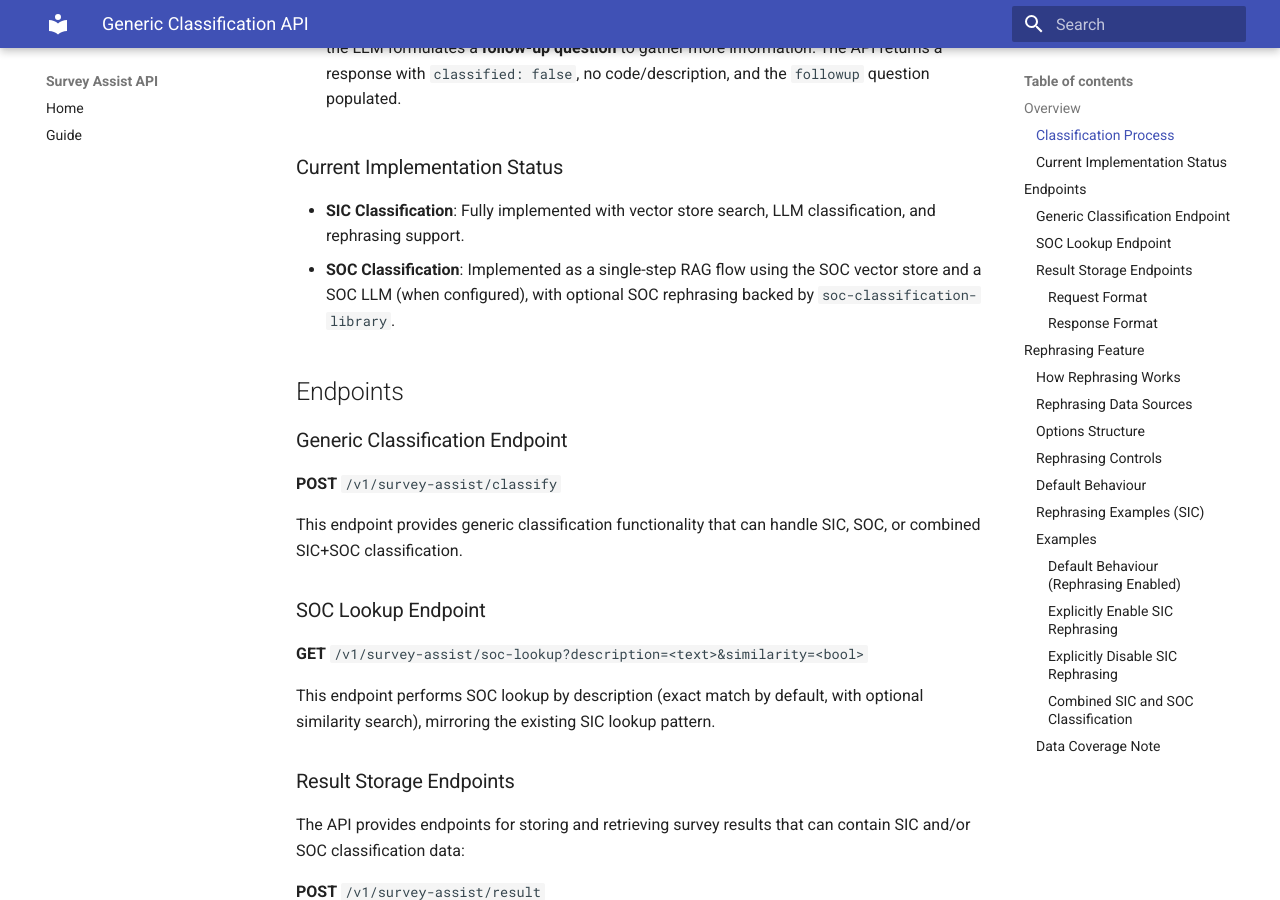
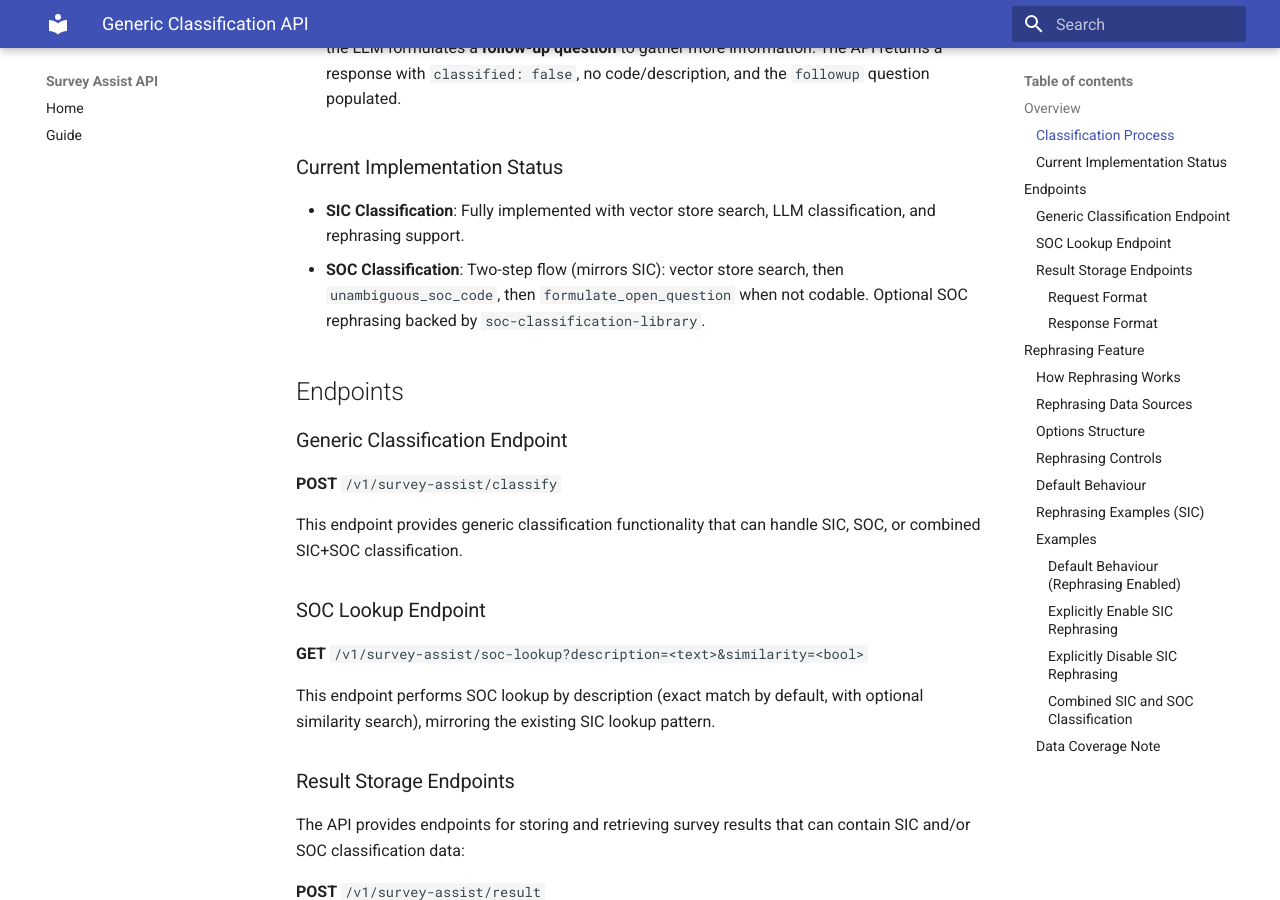
Before and after one commit to ONSdigital/survey-assist-api, an MkDocs documentation site: the page built from docs/generic_classification.md, in a window 1280 px wide and 900 px high, scrolled down 720 px. Built offline with MkDocs 1.6.1 and Material for MkDocs 9.7.7, drawn with Linux system fonts in a browser that asks for light colours.

Commit message:
update doc

```diff
--- a/docs/generic_classification.md
+++ b/docs/generic_classification.md
@@ -21,7 +21,7 @@ The classification process works as follows:
 ### Current Implementation Status
 
 - **SIC Classification**: Fully implemented with vector store search, LLM classification, and rephrasing support.
-- **SOC Classification**: Implemented as a single-step RAG flow using the SOC vector store and a SOC LLM (when configured), with optional SOC rephrasing backed by `soc-classification-library`.
+- **SOC Classification**: Two-step flow (mirrors SIC): vector store search, then `unambiguous_soc_code`, then `formulate_open_question` when not codable. Optional SOC rephrasing backed by `soc-classification-library`.
 
 ## Endpoints
 
```
